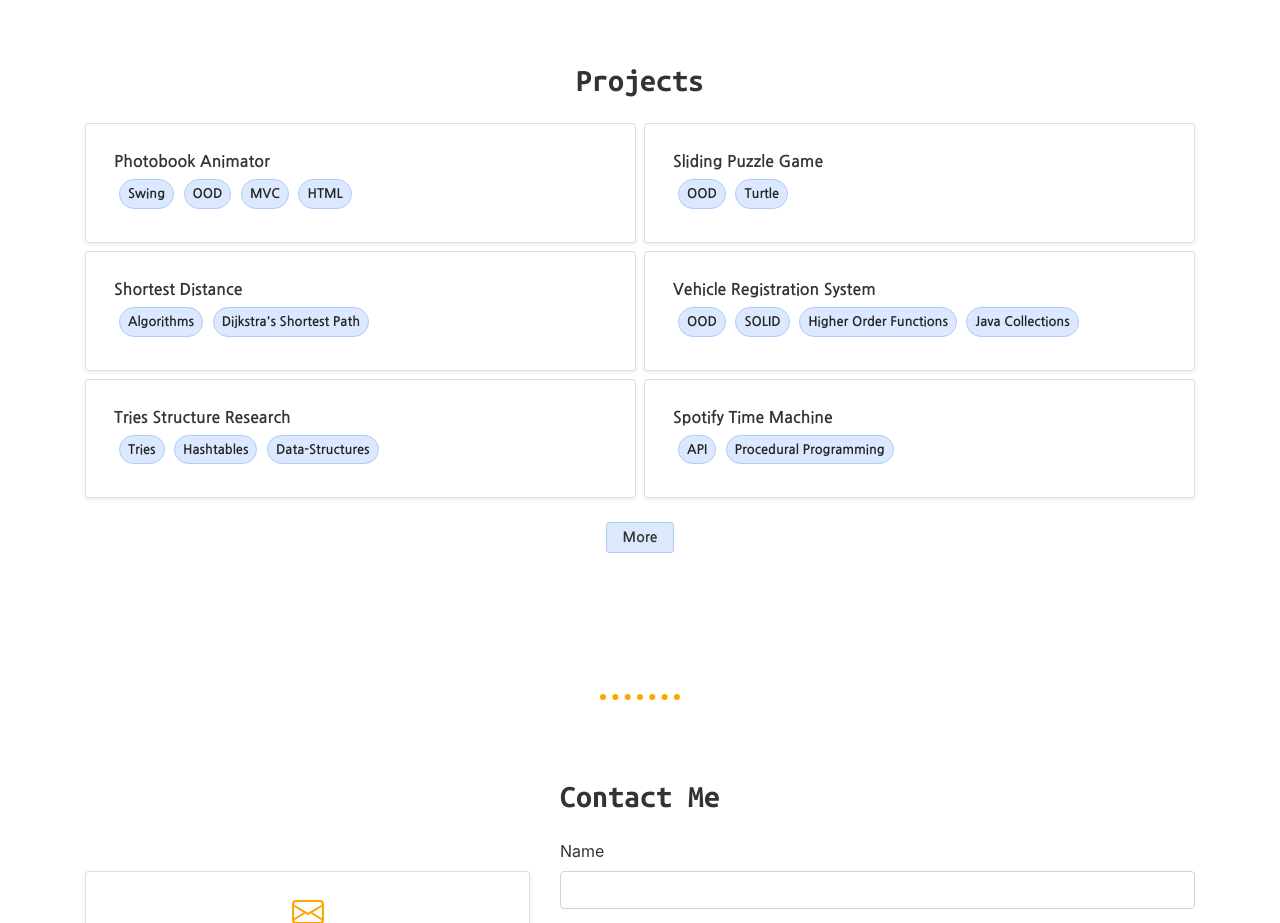
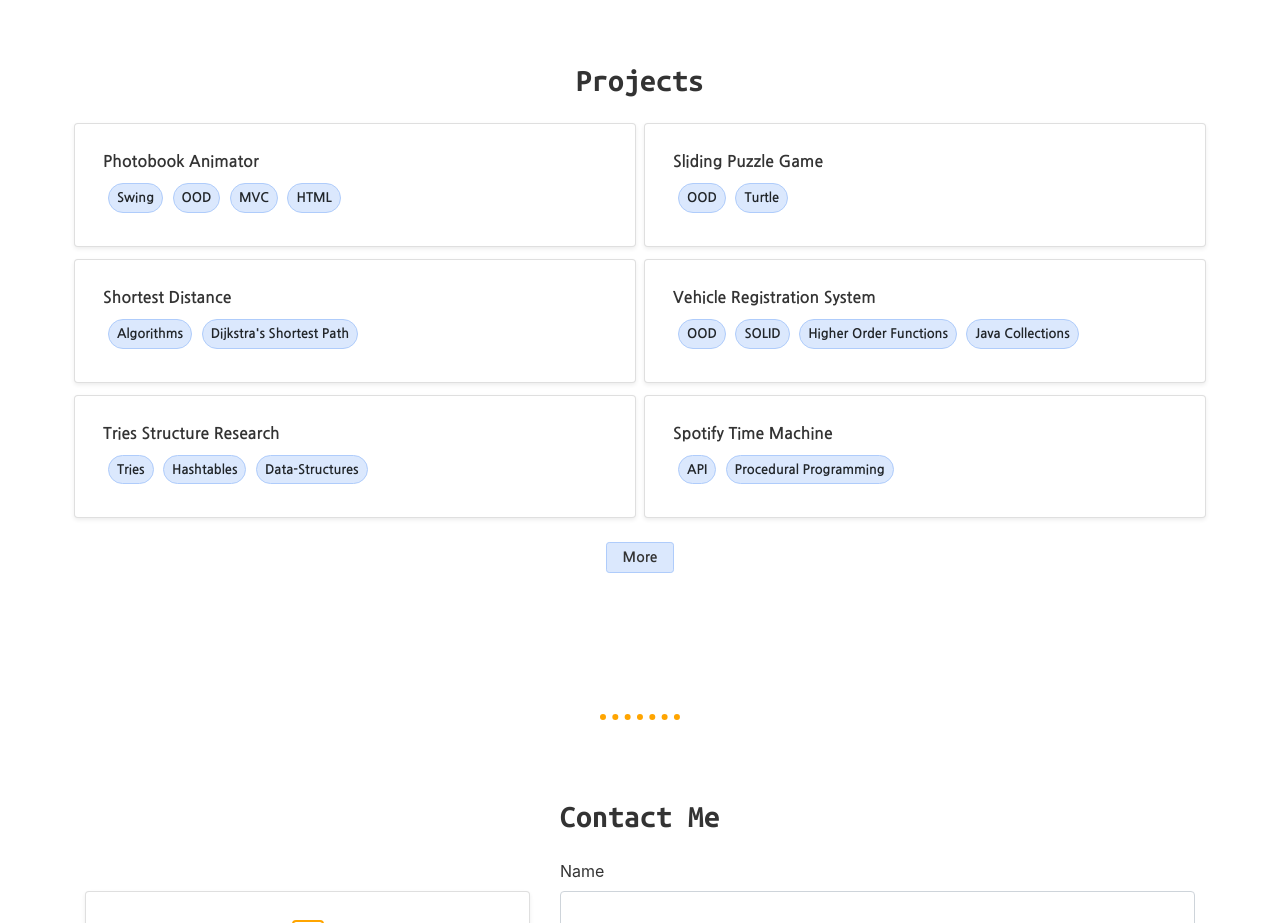
Before and after one commit to marianpadron/marianpadron.github.io, a plain HTML site: page index.html in a window 1280 px wide. Shown: the part 2060-2983 px from the top of the page. Drawn offline with nearby package versions, Linux system fonts and the light colour scheme.

Commit message:
fixed projects section

```diff
--- a/index.html
+++ b/index.html
@@ -273,14 +273,12 @@
         Projects
       </h2>
 
-          <div class="row align-items-start mt-4">
-
-            <div class="col pr-1">
+      <div class="row mt-4">
+        <div class="col-sm-6 px-1">
           <div class="card border-1 rounded shadow-sm p-2 mb-2 bg-white yes-hover blue-hover">
             <div class="card-body text-left">
-                  <h6>
-                    Photobook Animator
-                  </h6>
+              <h6 class="card-title">Photobook Animator</h6>
+
               <button type="button" class="btn btn-light btn-sm rounded-pill no-hover blue-button">
                   Swing
               </button>
@@ -298,12 +296,11 @@
           </div>
         </div>
 
-            <div class="col pl-1">
+        <div class="col-sm-6 px-1">
           <div class="card border-1 rounded shadow-sm p-2 mb-2 bg-white yes-hover blue-hover">
             <div class="card-body text-left">
-                  <h6>
-                    Sliding Puzzle Game
-                  </h6>
+              <h6 class="card-title">Sliding Puzzle Game</h6>
+
               <button type="button" class="btn btn-light btn-sm rounded-pill no-hover blue-button">
                   OOD
               </button>
@@ -317,13 +314,12 @@
       </div>
 
 
-          <div class="row align-items-start">
-            <div class="col pr-1">
+       <div class="row mt-1">
+        <div class="col-sm-6 px-1">
           <div class="card border-1 rounded shadow-sm p-2 mb-2 bg-white yes-hover blue-hover">
             <div class="card-body text-left">
-                  <h6>
-                    Shortest Distance
-                  </h6>
+              <h6 class="card-title">Shortest Distance</h6>
+
               <button type="button" class="btn btn-light btn-sm rounded-pill no-hover blue-button">
                   Algorithms
                 </button>
@@ -335,12 +331,11 @@
           </div>
         </div>
 
-            <div class="col pl-1">
-              <div class="card border-1 rounded shadow-sm p-2 bg-white yes-hover blue-hover">
+        <div class="col-sm-6 px-1">
+          <div class="card border-1 rounded shadow-sm p-2 mb-2 bg-white yes-hover blue-hover">
             <div class="card-body text-left">
-                  <h6>
-                    Vehicle Registration System
-                  </h6>
+              <h6 class="card-title">Vehicle Registration System</h6>
+
               <button type="button" class="btn btn-light btn-sm rounded-pill no-hover blue-button">
                   OOD
                 </button>
@@ -359,14 +354,12 @@
         </div>
       </div>
 
-          <div class="row align-items-start">
-
-            <div class="col pr-1">
+      <div class="row mt-1">
+        <div class="col-sm-6 px-1">
           <div class="card border-1 rounded shadow-sm p-2 mb-2 bg-white yes-hover blue-hover">
             <div class="card-body text-left">
-                  <h6>
-                    Tries Structure Research
-                  </h6>
+              <h6 class="card-title">Tries Structure Research</h6>
+
               <button type="button" class="btn btn-light btn-sm rounded-pill no-hover blue-button">
                   Tries
                 </button>
@@ -381,12 +374,11 @@
           </div>
         </div>
 
-            <div class="col pl-1">
+        <div class="col-sm-6 px-1">
           <div class="card border-1 rounded shadow-sm p-2 mb-2 bg-white yes-hover blue-hover">
             <div class="card-body text-left">
-                  <h6>
-                    Spotify Time Machine
-                  </h6>
+              <h6 class="card-title">Spotify Time Machine</h6>
+
               <button type="button" class="btn btn-light btn-sm rounded-pill no-hover blue-button">
                   API
                 </button>
```
Lines whose indentation alone changed are shown as unchanged.
